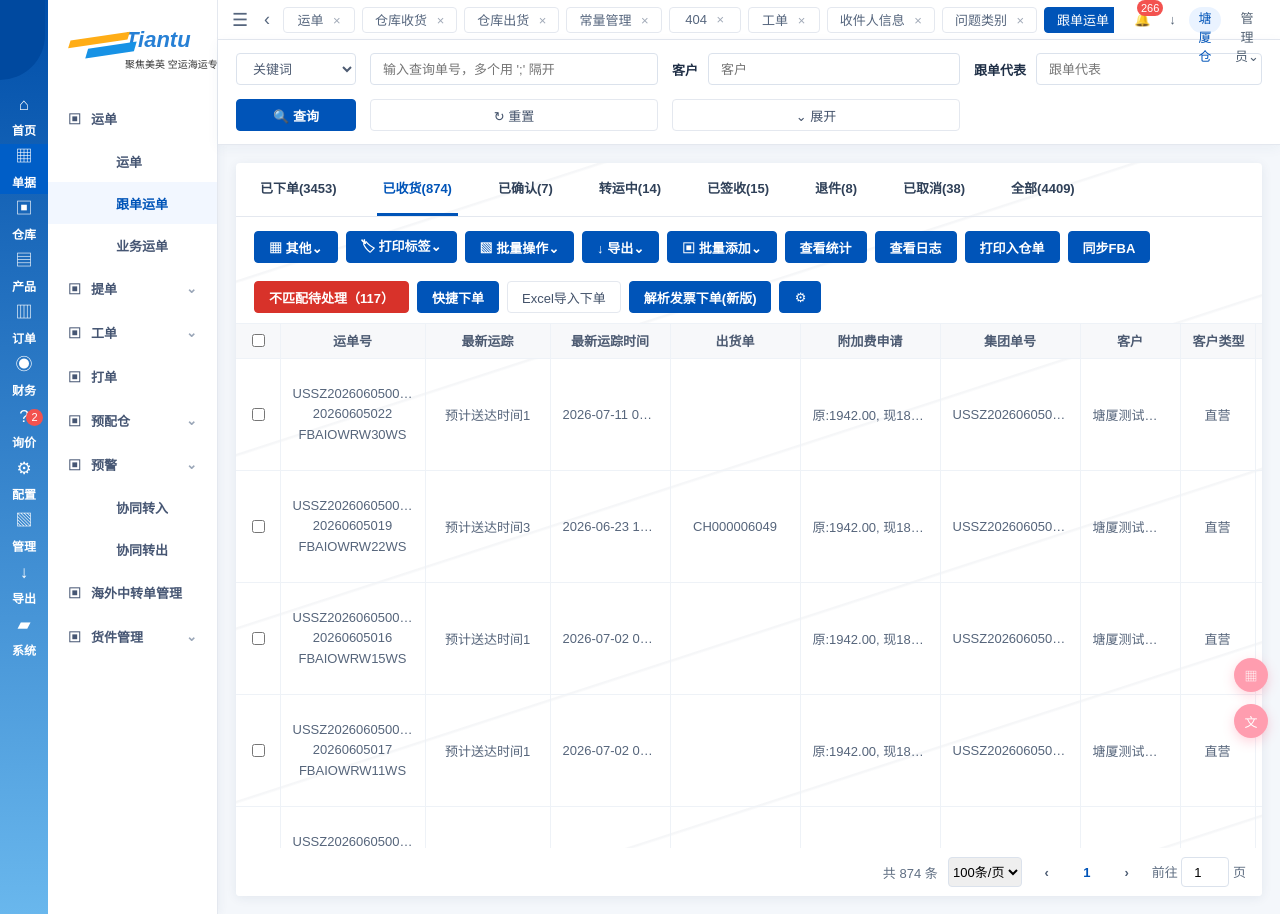
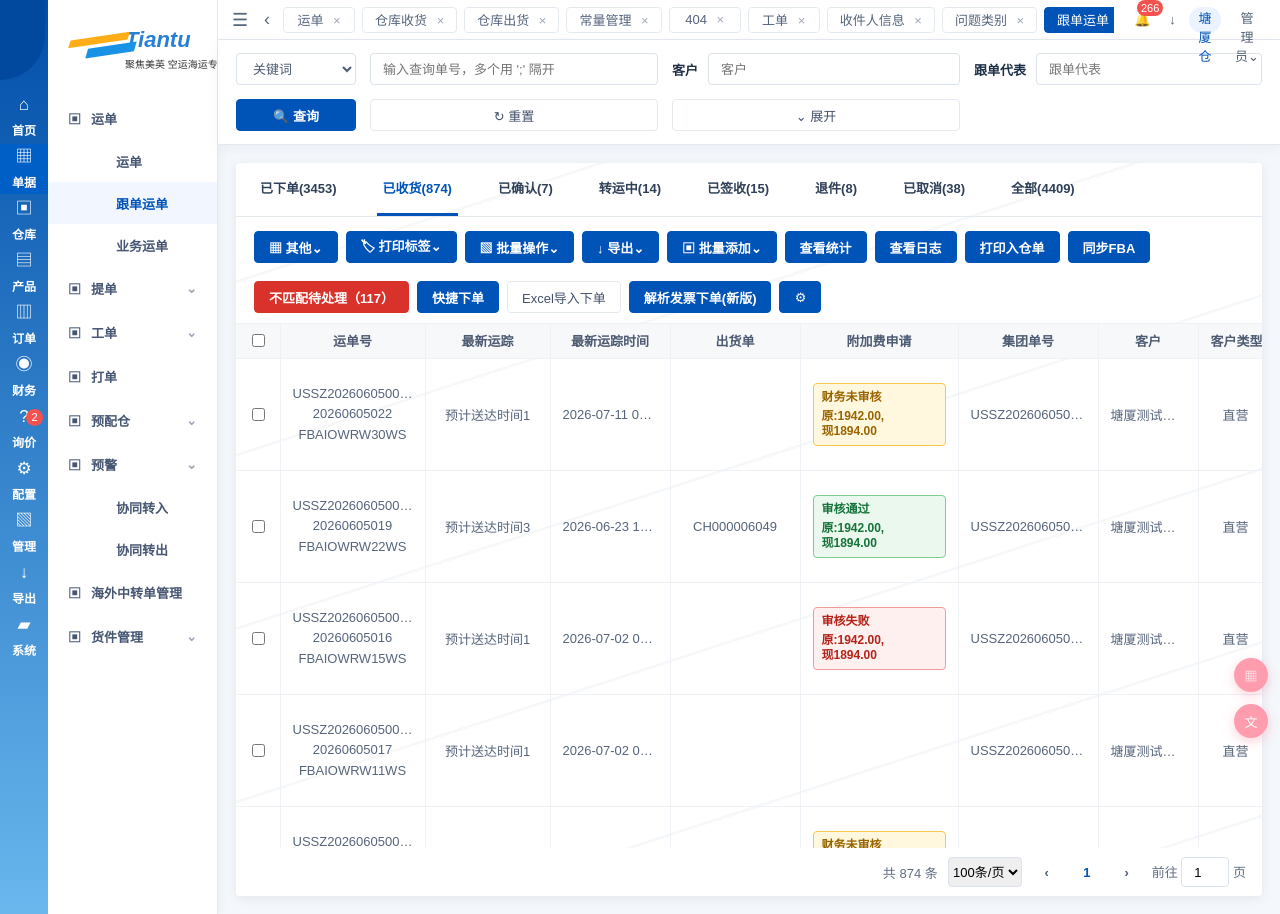
Before and after one commit to xingyuzhang65-cloud/a--, a plain HTML site: page index.html in a window 1280 px wide. Drawn offline with Linux system fonts and the light colour scheme.

Commit message:
Show surcharge audit status in list

```diff
--- a/script.js
+++ b/script.js
@@ -21,7 +21,10 @@ const rows = [
     attachment: "运输信息模板.xls",
     insured: "否",
     status: "已收货",
-    surcharge: "原:1942.00, 现1894.00"
+    surcharge: {
+      text: "原:1942.00, 现1894.00",
+      auditStatus: "pending"
+    }
   },
   {
     id: 50029,
@@ -45,7 +48,10 @@ const rows = [
     attachment: "运输信息模板.xls",
     insured: "否",
     status: "已收货",
-    surcharge: "原:1942.00, 现1894.00"
+    surcharge: {
+      text: "原:1942.00, 现1894.00",
+      auditStatus: "approved"
+    }
   },
   {
     id: 50026,
@@ -69,7 +75,10 @@ const rows = [
     attachment: "运输信息模板.xls",
     insured: "否",
     status: "已收货",
-    surcharge: "原:1942.00, 现1894.00"
+    surcharge: {
+      text: "原:1942.00, 现1894.00",
+      auditStatus: "rejected"
+    }
   },
   {
     id: 50027,
@@ -93,7 +102,7 @@ const rows = [
     attachment: "运输信息模板.xls",
     insured: "否",
     status: "已收货",
-    surcharge: "原:1942.00, 现1894.00"
+    surcharge: null
   },
   {
     id: 50028,
@@ -117,7 +126,10 @@ const rows = [
     attachment: "运输信息模板.xls",
     insured: "否",
     status: "已收货",
-    surcharge: "原:1942.00, 现1894.00"
+    surcharge: {
+      text: "原:1942.00, 现1894.00",
+      auditStatus: "pending"
+    }
   },
   {
     id: 50024,
@@ -141,7 +153,10 @@ const rows = [
     attachment: "运输信息模板.xls",
     insured: "否",
     status: "已收货",
-    surcharge: "原:1942.00, 现1894.00"
+    surcharge: {
+      text: "原:1942.00, 现1894.00",
+      auditStatus: "approved"
+    }
   },
   {
     id: 50021,
@@ -165,7 +180,10 @@ const rows = [
     attachment: "运输信息模板.xls",
     insured: "否",
     status: "已收货",
-    surcharge: "原:1942.00, 现1894.00"
+    surcharge: {
+      text: "原:1942.00, 现1894.00",
+      auditStatus: "rejected"
+    }
   },
   {
     id: 50020,
@@ -190,7 +208,7 @@ const rows = [
     insured: "否",
     status: "已收货",
     highlight: true,
-    surcharge: "原:1942.00, 现1894.00"
+    surcharge: null
   },
   {
     id: 50018,
@@ -214,7 +232,10 @@ const rows = [
     attachment: "运输信息模板.xls",
     insured: "否",
     status: "已下单",
-    surcharge: "原:1942.00, 现1894.00"
+    surcharge: {
+      text: "原:1942.00, 现1894.00",
+      auditStatus: "pending"
+    }
   },
   {
     id: 50017,
@@ -238,7 +259,10 @@ const rows = [
     attachment: "运输信息模板.xls",
     insured: "否",
     status: "转运中",
-    surcharge: "原:1942.00, 现1894.00"
+    surcharge: {
+      text: "原:1942.00, 现1894.00",
+      auditStatus: "approved"
+    }
   }
 ];
 
@@ -262,6 +286,36 @@ const dialog = document.querySelector("#infoDialog");
 const dialogTitle = document.querySelector("#dialogTitle");
 const dialogBody = document.querySelector("#dialogBody");
 const dialogFooter = document.querySelector("#dialogFooter");
+
+const surchargeStatusMap = {
+  pending: {
+    className: "pending",
+    label: "财务未审核"
+  },
+  approved: {
+    className: "approved",
+    label: "审核通过"
+  },
+  rejected: {
+    className: "rejected",
+    label: "审核失败"
+  }
+};
+
+function renderSurcharge(surcharge) {
+  if (!surcharge) return "";
+
+  const detail = typeof surcharge === "string" ? surcharge : surcharge.text;
+  const statusKey = typeof surcharge === "string" ? "pending" : surcharge.auditStatus;
+  const status = surchargeStatusMap[statusKey] || surchargeStatusMap.pending;
+
+  return `
+    <div class="surcharge-apply surcharge-apply--${status.className}">
+      <span>${status.label}</span>
+      <strong>${detail || ""}</strong>
+    </div>
+  `;
+}
 
 function getFilters() {
   return {
@@ -321,7 +375,7 @@ function renderTable() {
           <td>${row.track}</td>
           <td>${row.time}</td>
           <td>${row.outbound}</td>
-          <td>${row.surcharge || ""}</td>
+          <td>${renderSurcharge(row.surcharge)}</td>
           <td>${row.group}</td>
           <td>${row.customer}</td>
           <td>${row.type}</td>
--- a/styles.css
+++ b/styles.css
@@ -643,7 +643,7 @@ td:nth-child(5) {
 
 th:nth-child(6),
 td:nth-child(6) {
-  width: 140px;
+  width: 158px;
 }
 
 th:nth-child(7),
@@ -747,6 +747,48 @@ td:nth-child(21) {
 
 .file-link:hover {
   text-decoration: underline;
+}
+
+.surcharge-apply {
+  display: inline-grid;
+  max-width: 100%;
+  gap: 4px;
+  padding: 6px 8px;
+  border: 1px solid transparent;
+  border-radius: 4px;
+  line-height: 1.25;
+  text-align: left;
+  white-space: normal;
+}
+
+.surcharge-apply span {
+  font-weight: 700;
+  font-size: 12px;
+}
+
+.surcharge-apply strong {
+  overflow-wrap: anywhere;
+  color: inherit;
+  font-size: 12px;
+  font-weight: 600;
+}
+
+.surcharge-apply--pending {
+  border-color: #f2c94c;
+  background: #fff8df;
+  color: #9a6400;
+}
+
+.surcharge-apply--approved {
+  border-color: #7ccf8b;
+  background: #eaf8ee;
+  color: #16733a;
+}
+
+.surcharge-apply--rejected {
+  border-color: #f19a9a;
+  background: #fff0f0;
+  color: #b42318;
 }
 
 .pagination {
```
